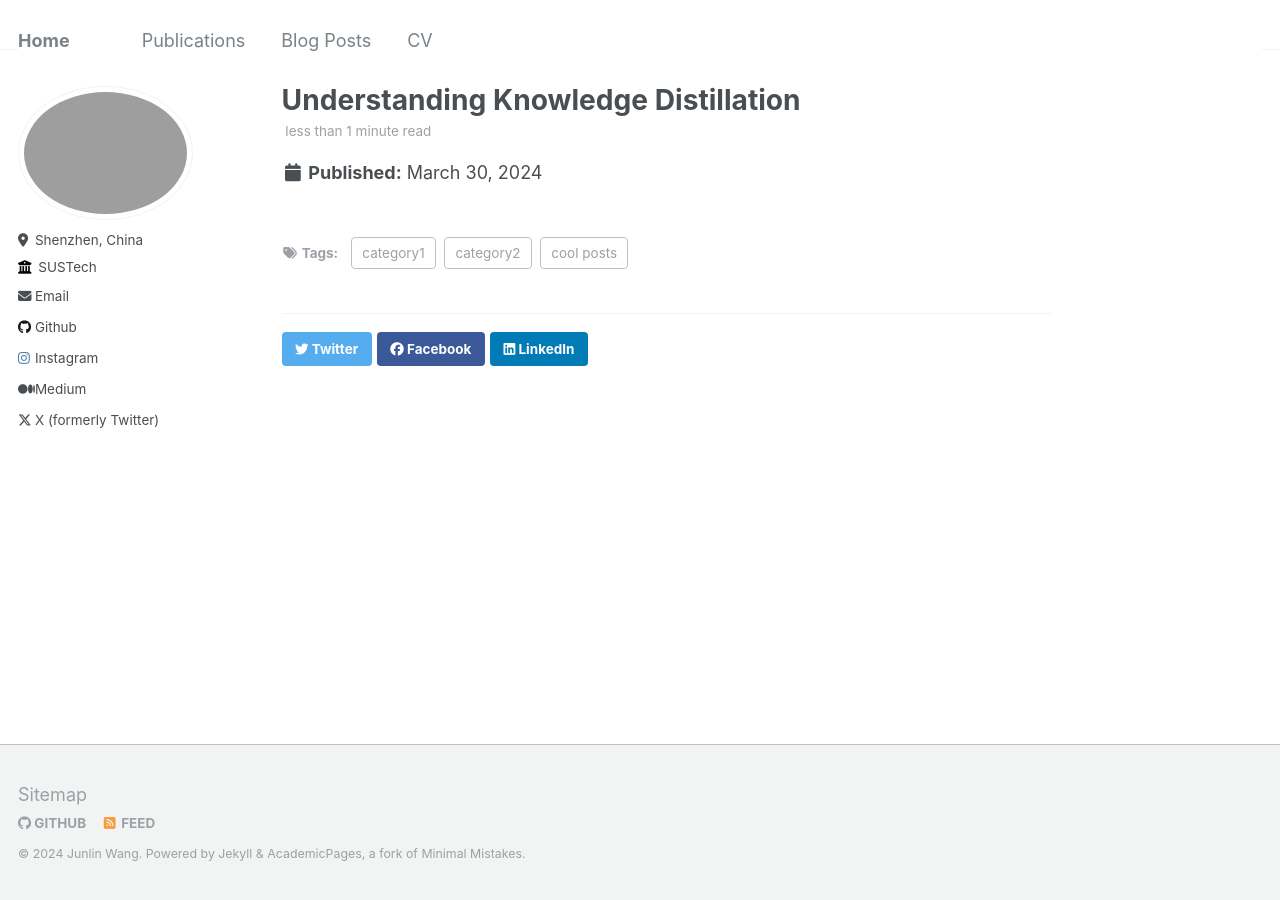
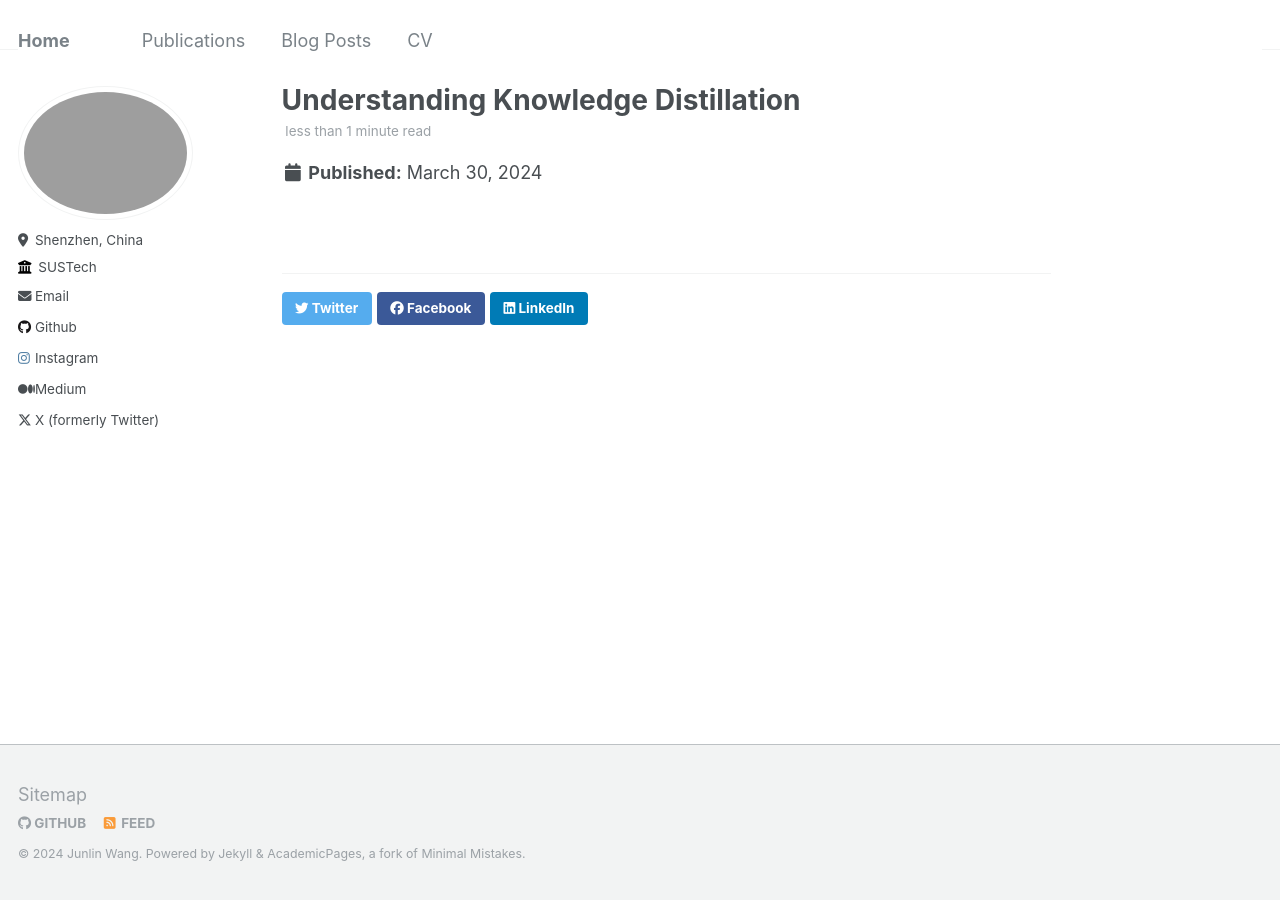
Before and after one commit to HenryWJL/HenryWJL.github.io, a Jekyll site: the page built from _posts/2024-03-30-blog-post-1.md, in a window 1280 px wide. Built offline with Jekyll 4.4.1, drawn with Linux system fonts in a browser that asks for light colours.

Commit message:
Update 2024-03-30-blog-post-1.md

```diff
--- a/_posts/2024-03-30-blog-post-1.md
+++ b/_posts/2024-03-30-blog-post-1.md
@@ -1,9 +1,7 @@
 ---
 title: 'Understanding Knowledge Distillation'
 date: 2024-03-30
-permalink: https://medium.com/@wangjunlin131/understanding-knowledge-distillation-89b3b68b60f9
-tags:
-  - cool posts
-  - category1
-  - category2
+permalink: /posts/2024/03/30/
+redirect_from:
+  - https://medium.com/@wangjunlin131/understanding-knowledge-distillation-89b3b68b60f9
 ---
```
